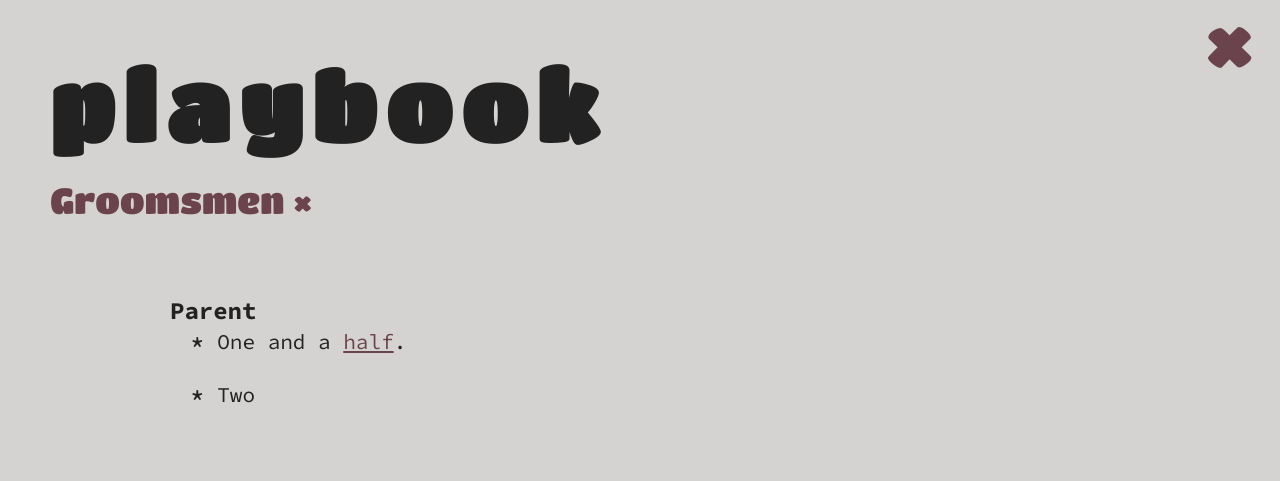
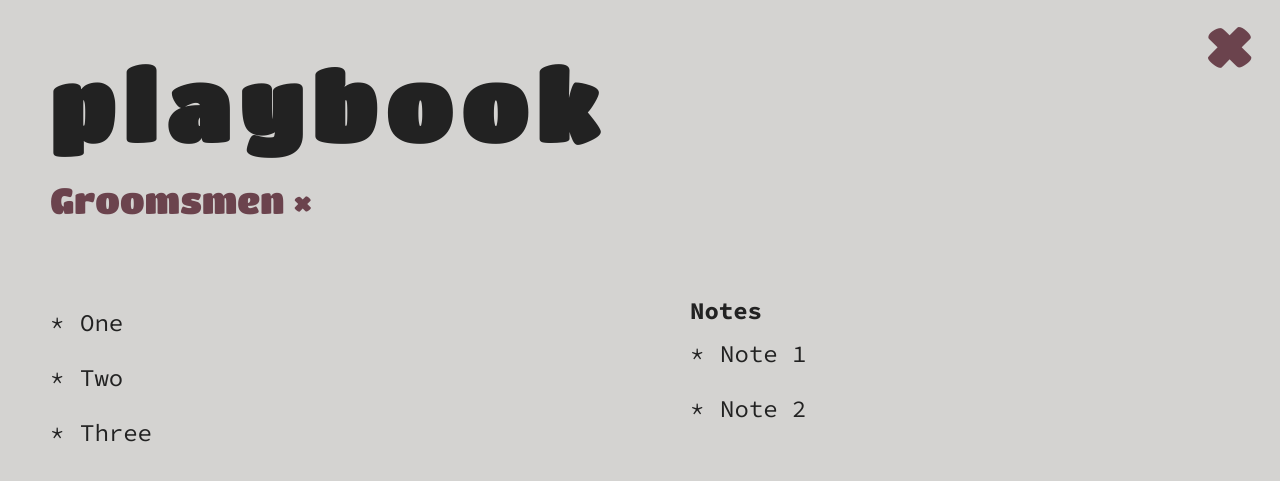
Before and after one commit to grantstandridge/grantstandridge.github.io, a Jekyll site: the page built from _buckets/groomsmen.markdown, in a window 1280 px wide. Shown: the top 481 px of the page. Built offline with Jekyll 4.4.1, drawn with Linux system fonts in a browser that asks for light colours.

Commit message:
Updated Groomsmen

```diff
--- a/_buckets/groomsmen.markdown
+++ b/_buckets/groomsmen.markdown
@@ -1,12 +1,17 @@
 ---
 title: Groomsmen
 date: 2018-04-12 14:58:00 -05:00
-Schedule:
-- Parent: Parent
-  Children:
-  - One and a <a href='https://www.google.com' target='_blank'>half</a>.
-  - Two
-layout: schedule
+General:
+  Column 1:
+    Contact(s):
+    List:
+    - One
+    - Two
+    - Three
+  Column 2:
+    Heading: Notes
+    List:
+    - Note 1
+    - Note 2
+layout: general
 ---
-
-Hi
```
